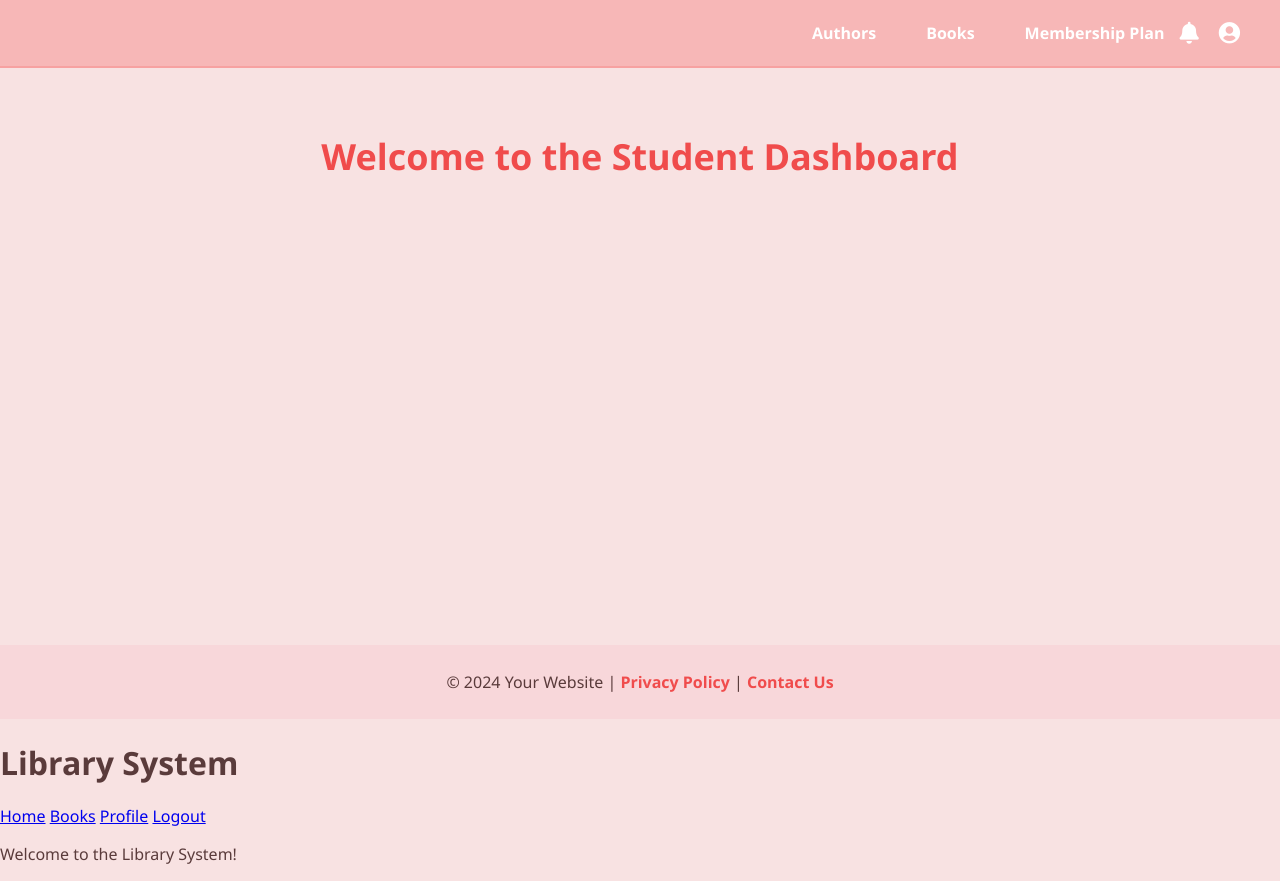
After one commit to midhlajahmd/LMSv1, a Django app: template LMSv1/librarymsv1/templates/test.html in a window 1280 px wide. The commit adds this page. Shown: the top 881 px of the page. Run offline with Django 3.2, Linux system fonts and the light colour scheme; the template is opened without the code that fills it, so the values that code supplies are empty.

Commit message:
sprint5 before review

```diff
--- /dev/null
+++ b/LMSv1/librarymsv1/templates/test.html
@@ -0,0 +1,373 @@
+<!DOCTYPE html>
+<html lang="en">
+<head>
+    <title>Student Dashboard</title>
+    <link rel="stylesheet" href="https://cdnjs.cloudflare.com/ajax/libs/font-awesome/5.15.4/css/all.min.css">
+    <style>
+        body {
+            font-family: 'Segoe UI', Tahoma, Geneva, Verdana, sans-serif;
+            background-color: #f8e2e2; /* Soft pink background */
+            color: #5a3b3b;
+            margin: 0;
+            padding: 0;
+        }
+
+        .navbar {
+            display: flex;
+            justify-content: flex-end;
+            align-items: center;
+            background-color: #f7b7b7; /* Soft red-pink */
+            padding: 12px 20px;
+            position: sticky;
+            top: 0;
+            z-index: 1000;
+            border-bottom: 2px solid #f7a1a1;
+        }
+
+        .navbar-links {
+            display: flex;
+            gap: 20px;
+        }
+
+        .navbar-links a {
+            color: #fff;
+            text-decoration: none;
+            font-size: 16px;
+            font-weight: bold;
+            padding: 10px 15px;
+            border-radius: 5px;
+            transition: background-color 0.3s ease, color 0.3s ease;
+        }
+
+        .navbar-links a:hover {
+            background-color: #f28e8e; /* Darker soft pink on hover */
+            color: #fff;
+        }
+
+        .notification-dropdown, .profile-dropdown {
+            position: relative;
+            margin-right: 20px;
+        }
+
+        .notification-icon, .profile-icon {
+            cursor: pointer;
+            display: flex;
+            align-items: center;
+            position: relative;
+        }
+
+        .notification-icon i, .profile-icon i {
+            font-size: 22px;
+            color: #fff;
+        }
+
+        .notification-count {
+            background-color: #ff6b6b; /* Red for notification count */
+            color: white;
+            font-size: 12px;
+            font-weight: bold;
+            padding: 2px 5px;
+            border-radius: 50%;
+            position: absolute;
+            top: -5px;
+            right: -10px;
+        }
+
+        .dropdown-menu {
+            display: none;
+            position: absolute;
+            top: 35px;
+            right: 0;
+            background-color: #fff;
+            box-shadow: 0 4px 12px rgba(0, 0, 0, 0.15);
+            border-radius: 8px;
+            overflow: hidden;
+            z-index: 1000;
+            width: 250px;
+        }
+
+        .dropdown-menu ul {
+            list-style: none;
+            padding: 0;
+            margin: 0;
+        }
+
+        .dropdown-menu ul li {
+            padding: 12px 18px;
+            border-bottom: 1px solid #f7d4d4;
+            font-size: 14px;
+            color: #5a3b3b;
+            transition: background-color 0.2s ease, color 0.2s ease;
+            cursor: pointer;
+        }
+
+        .dropdown-menu ul li:last-child {
+            border-bottom: none;
+        }
+
+        .dropdown-menu ul li.unread {
+            font-weight: bold;
+            background-color: #ffe0e0;
+            color: #ff6b6b;
+        }
+
+        .dropdown-menu ul li.unread:hover {
+            background-color: #f28e8e;
+            color: white;
+        }
+
+        .dropdown-menu ul li:hover {
+            background-color: #f7b7b7;
+            color: white;
+        }
+
+        .main-content {
+            padding: 40px 20px;
+            text-align: center;
+        }
+
+        .main-content h1 {
+            font-size: 36px;
+            color: #f04c4c;
+        }
+
+        footer {
+            background-color: #f8d7da; /* Light pink footer */
+            padding: 10px;
+            text-align: center;
+            margin-top: 400px;
+        }
+
+        footer a {
+            color: #f04c4c;
+            text-decoration: none;
+            font-weight: bold;
+        }
+
+        footer a:hover {
+            text-decoration: underline;
+        }
+
+        .notification-count {
+            background-color: #ff6b6b; /* Red for notification count */
+            color: white;
+            font-size: 12px;
+            font-weight: bold;
+            padding: 2px 5px;
+            border-radius: 50%;
+            position: absolute;
+            top: -5px;
+            right: -10px;
+        }
+
+        .notification-count.hidden {
+            display: none; /* Hide the count when it's zero */
+        }
+
+    </style>
+</head>
+<body>
+    <div class="navbar">
+        <div class="navbar-links">
+            <a href="{% url 'student_author' %}">Authors</a>
+            <a href="{% url 'student_book' %}">Books</a>
+            <a href="{% url 'plan_list' %}">Membership Plan</a>
+        </div>
+
+        <div class="notification-dropdown">
+            <div class="notification-icon" onclick="toggleNotificationDropdown(); shakeBell()">
+                <i class="fas fa-bell"></i>
+                {% if notifications|length > 0 %}
+                    <span class="notification-count">{{ notifications|length }}</span>
+                {% endif %}
+            </div>
+            <div class="dropdown-menu" id="notificationDropdownMenu">
+                {% if notifications %}
+                    <ul>
+                        {% for notification in notifications %}
+                            <li class="notification-item {% if not notification.read %}unread{% endif %}"
+                                data-id="{{ notification.id }}"
+                                onclick="markAsRead({{ notification.id }})">
+                                {{ notification.message }}
+                                <small>Created at: {{ notification.created_at|date:"Y-m-d H:i" }}</small>
+                            </li>
+                        {% endfor %}
+                    </ul>
+                {% else %}
+                    <p style="padding: 10px; text-align: center; color: #5a3b3b;">No new notifications.</p>
+                {% endif %}
+            </div>
+        </div>
+
+        <!-- Profile Icon Dropdown -->
+        <div class="profile-dropdown">
+            <div class="profile-icon" onclick="toggleProfileDropdown()">
+                <i class="fas fa-user-circle"></i>
+            </div>
+            <div class="dropdown-menu" id="profileDropdownMenu">
+                <ul>
+                    <li><a href="#">View Profile</a></li>
+                    <li><a href="{% url 'plan_list' %}">View Membership</a></li>
+                    <li><a href="#">View Rented Books</a></li>
+                    <li><a href="{% url 'logout' %}">Logout</a></li>
+                </ul>
+            </div>
+        </div>
+    </div>
+
+    <div class="main-content">
+        <h1>Welcome to the Student Dashboard</h1>
+    </div>
+
+    <footer>
+        <p>© 2024 Your Website | <a href="#">Privacy Policy</a> | <a href="#">Contact Us</a></p>
+    </footer>
+
+    <script>
+        function toggleNotificationDropdown() {
+            const dropdown = document.getElementById('notificationDropdownMenu');
+            dropdown.style.display = dropdown.style.display === 'block' ? 'none' : 'block';
+        }
+
+        function toggleProfileDropdown() {
+            const dropdown = document.getElementById('profileDropdownMenu');
+            dropdown.style.display = dropdown.style.display === 'block' ? 'none' : 'block';
+        }
+
+        function shakeBell() {
+            const bellIcon = document.querySelector('.notification-icon i');
+            bellIcon.classList.add('shake');
+            setTimeout(() => {
+                bellIcon.classList.remove('shake');
+            }, 500);
+        }
+
+        function markAsRead(notificationId) {
+            const notificationItem = document.querySelector(.notification-item[data-id="${notificationId}"]);
+            if (notificationItem) {
+                notificationItem.classList.remove('unread');
+            }
+
+            fetch(/mark_as_read/${notificationId}/, {
+                method: 'POST',
+                headers: {
+                    'Content-Type': 'application/json',
+                    'X-CSRFToken': '{{ csrf_token }}'
+                },
+                body: JSON.stringify({ 'notification_id': notificationId })
+            })
+            .then(response => response.json())
+            .then(data => {
+                if (data.success) {
+                    // Update the unread count
+                    const unreadNotifications = document.querySelectorAll('.notification-item.unread');
+                    const notificationCount = document.querySelector('.notification-count');
+
+                    if (unreadNotifications.length > 0) {
+                        notificationCount.textContent = unreadNotifications.length;
+                        notificationCount.style.display = 'block'; // Show the number
+                    } else {
+                        notificationCount.style.display = 'none'; // Hide if no unread notifications
+                    }
+                }
+            })
+            .catch(error => {
+                console.error("Error updating notification:", error);
+            });
+        }
+
+        window.onclick = function(event) {
+            const notificationDropdown = document.getElementById('notificationDropdownMenu');
+            const profileDropdown = document.getElementById('profileDropdownMenu');
+            const notificationIcon = document.querySelector('.notification-icon');
+            const profileIcon = document.querySelector('.profile-icon');
+
+            if (!notificationDropdown.contains(event.target) && !notificationIcon.contains(event.target)) {
+                notificationDropdown.style.display = 'none';
+            }
+
+            if (!profileDropdown.contains(event.target) && !profileIcon.contains(event.target)) {
+                profileDropdown.style.display = 'none';
+            }
+        };
+
+        window.onload = function() {
+            const notificationCount = document.querySelector('.notification-count');
+            const unreadNotifications = document.querySelectorAll('.notification-item.unread');
+
+            if (unreadNotifications.length > 0) {
+                notificationCount.textContent = unreadNotifications.length;
+                notificationCount.style.display = 'block'; // Show the count
+            } else {
+                notificationCount.style.display = 'none'; // Hide the count if no unread notifications
+            }
+        };
+
+
+
+    </script>
+</body>
+</html>
+
+<!DOCTYPE html>
+<html lang="en">
+<head>
+    <meta charset="UTF-8">
+    <meta name="viewport" content="width=device-width, initial-scale=1.0">
+    <title>Topbar Example</title>
+    <link rel="stylesheet" href="styles.css">
+</head>
+<body>
+    <div class="topbar">
+        <div class="logo">
+            <h1>Library System</h1>
+        </div>
+        <div class="nav-links">
+            <a href="/home">Home</a>
+            <a href="/books">Books</a>
+            <a href="/profile">Profile</a>
+            <a href="/logout">Logout</a>
+        </div>
+    </div>
+    <div class="content">
+        <!-- Your main content here -->
+        <p>Welcome to the Library System!</p>
+    </div>
+</body>
+</html>
+
+
+
+# views.py
+def home_page(request):
+    # Retrieve all notifications ordered by the creation date (newest first)
+    notifications = Notification.objects.all().order_by('-created_at')
+    return render(request, 'home_page.html', {'notifications': notifications})
+
+
+
+
+
+def dashboard(request):
+    notifications = Notification.objects.all().order_by('-created_at')
+    return render(request, 'dashboard.html', {'notifications': notifications})
+
+
+
+
+
+
+from django.http import JsonResponse
+from django.views.decorators.csrf import csrf_exempt
+
+@csrf_exempt
+def mark_as_read(request, notification_id):
+    if request.method == "POST":
+        try:
+            notification = Notification.objects.get(id=notification_id)
+            notification.read = True  # Mark as read
+            notification.save()
+            return JsonResponse({"success": True})
+        except Notification.DoesNotExist:
+            return JsonResponse({"success": False, "error": "Notification not found."}, status=404)
+    return JsonResponse({"success": False, "error": "Invalid request."}, status=400)
--- a/LMSv1/librarymsv1/urls.py
+++ b/LMSv1/librarymsv1/urls.py
@@ -4,7 +4,7 @@ from .views import author_list,add_author,edit_author,delete_author,genre_list,a
 from .views import add_or_edit_plan,manage_membership_plans,view_membership_plans,subscribe_to_plan,upgrade_plan,student_profile,plan_details
 from .views import book_list_student,rent_book,return_book,rented_books,rent_details,process_payment,purchase_details,purchase_book,process_payment_buy
 from .views import purchased_books,add_author_book,add_genre_book,student_list,admin_rental_list,admin_purchase_list,book_detail
-from .views import browse_books
+from .views import browse_books,read_book_interface
 
 urlpatterns= [
     # path('', home_page, name='home_page'),
@@ -61,4 +61,6 @@ urlpatterns= [
 
     path('book/<int:book_id>/', book_detail, name='book_detail'),
     path('browse/', browse_books, name='browse_books'),
+
+    path('read/<int:book_id>/', read_book_interface, name='read_book'),
 ]
```
Also changed, not shown: LMSv1/librarymsv1/templates/base.html (+74 -6 lines), LMSv1/librarymsv1/templates/read_book.html (added, +22 -0 lines), LMSv1/librarymsv1/views.py (+16 -0 lines), LMSv1/static/images/profile.webp (added).
